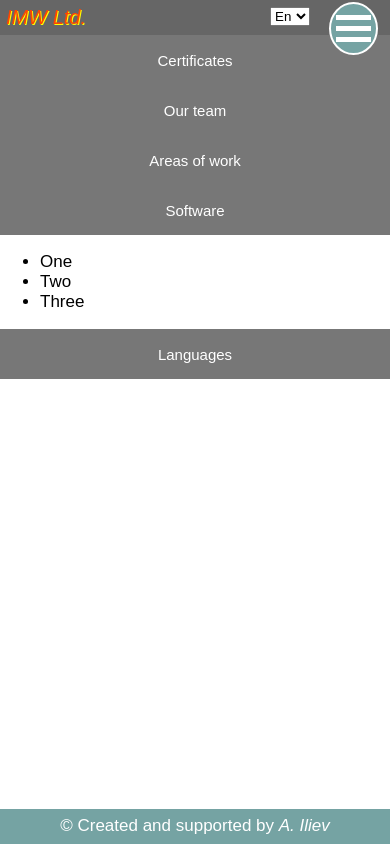
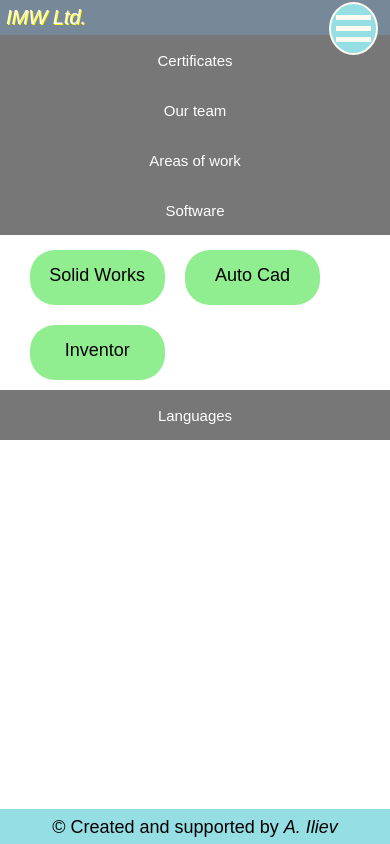
Before and after one commit to AleksandarIliev/IMW, a React (Create React App) app: page /team in a window 390 px wide. Both pictures are taken after a click on the button "Software". Built offline with nearby package versions, Linux system fonts and the light colour scheme.

Commit message:
Add css style into Team and App component

```diff
--- a/src/App.css
+++ b/src/App.css
@@ -1,7 +1,7 @@
 body {
     font-family: Arial, Verdana, sans-serif;
     margin: 0;
-    font-size: 17px;
+    font-size: 18px;
 }
 
 .header {
@@ -10,30 +10,32 @@ body {
 
 .navbar {
     display: flex;
-    background-color: #75a3a3;
+    background-color: #95DEE3;
 }
 
 .navbar a {
     padding: 6px;
     text-decoration: none;
-    color: white;
+    color: black;
     text-align: center;
     z-index: 1;
 }
 
 .navbar a:first-child {
     font-size: 20px;
-    color: orangered;
+    color: red;
     text-shadow: 1px 1px #ffff00;
     font-style: italic;
+    z-index: 1;
 }
 
 .navbar a:hover {
-    background-color: #666666;
+    background-color: #778899;
+    color: FloralWhite;
 }
 
 .navBtn {
-    background-color: #75a3a3;
+    background-color: #95DEE3;
     cursor: pointer;
     position: absolute;
     top: 0px;
@@ -41,7 +43,7 @@ body {
     z-index: 1;
     padding: 5px;
     margin: 2px;
-    border: 2px solid white;
+    border: 2px solid FloralWhite;
     border-radius: 50%;
     display: none;
 }
@@ -50,12 +52,12 @@ body {
 .lineThree {
     width: 35px;
     height: 5px;
-    background-color: white;
+    background-color: FloralWhite;
     margin: 6px 0;
     transition: 0.5s;
 }
 .navBtn:hover {
-    background-color: #666666;
+    background-color: #778899;
 }
 .miniNav a{
     display: none;
@@ -68,13 +70,11 @@ body {
     z-index: 1;
 }
 
-
 .contents {
     display: flex;
     flex-direction: row;
     flex-wrap: wrap;
 }
-
 
 .footer {
     position: fixed;
@@ -82,8 +82,8 @@ body {
     bottom: 0px;
     height: 35px;
     width: 100%;
-    background-color: #75a3a3;
-    color: white;
+    background-color: #95DEE3;
+    color: black;
     text-align: center;
 }
 
@@ -92,10 +92,14 @@ body {
     top: -10px;
 }
 .footer a {
+    text-decoration: none;
+    color: black;
+    font-style: italic;
+}
 
-    text-decoration: none;
-    color: white;
-    font-style: italic;
+.footer a:hover {
+    background-color: #778899;
+    color: FloralWhite;
 }
 
 .language {
@@ -109,6 +113,7 @@ body {
     .navbar {
         position: fixed;
         width: 100%;
+        z-index: 1;
     }
     .contents,
     .navbar,
@@ -139,13 +144,14 @@ body {
         height: 30px;
         width: 100%;
         padding-top: 10px;
-        background-color: #75a3a3;
-        color: white;
+        background-color: #95DEE3;
+        color: black;
         text-align: center;
         text-decoration: none;
     }
     .miniNav a:hover {
-        background-color: #666666;
+        background-color: #778899;
+        color: FloralWhite;
     }
     .language {
         position: fixed;
@@ -161,4 +167,8 @@ body {
         width: 100%;
         padding: 10px;
     }
+    .footer a:hover {
+        background-color: #778899;
+        color: FloralWhite;
+    }
 }
--- a/src/Components/Team/Team.css
+++ b/src/Components/Team/Team.css
@@ -74,6 +74,7 @@ article.nextSlide {
     background-color: #95DEE3;
     padding: 20px;
     margin: 20px;
+    z-index: 0;
 }
 
 .round:last-child {
@@ -83,3 +84,25 @@ article.nextSlide {
 .round:hover {
     background-color: LightGray;
 }
+
+.softStyle {
+    width: 100%;
+}
+
+.field:first-child {
+    display: none;
+}
+
+.field {
+    position: relative;
+    float: left;
+    right: 5%;
+    left: 5%;
+    border-radius: 25px;
+    background-color: #90EE90;
+    text-align: center;
+    margin: 10px;
+    padding: 15px;
+    width: 27%;
+    height: 25px;
+}
--- a/src/Components/Team/Team.js
+++ b/src/Components/Team/Team.js
@@ -72,11 +72,9 @@ export const Team = () => {
             </Collapsible>
 
             <Collapsible label={dictionary.contentTeam[3].software[0].software}>
-                <ul>
-                    <li>One</li>
-                    <li>Two</li>
-                    <li>Three</li>
-                </ul>
+                <div className="softStyle">
+                    {dictionary.contentTeam[3].software.map(x => <div className="field">{x.soft}</div>)}
+                </div>
             </Collapsible>
 
             <Collapsible label={dictionary.contentTeam[4].languages[0].languages}>
--- a/src/Languages/bg.json
+++ b/src/Languages/bg.json
@@ -211,7 +211,7 @@
                     "soft": "Auto Cad"
                 },
                 {
-                    "soft": "Invertor"
+                    "soft": "Inventor"
                 }
             ]
         },
--- a/src/Languages/de.json
+++ b/src/Languages/de.json
@@ -211,7 +211,7 @@
                     "soft": "Auto Cad"
                 },
                 {
-                    "soft": "Invertor"
+                    "soft": "Inventor"
                 }
             ]
         },
--- a/src/Languages/en.json
+++ b/src/Languages/en.json
@@ -211,7 +211,7 @@
                     "soft": "Auto Cad"
                 },
                 {
-                    "soft": "Invertor"
+                    "soft": "Inventor"
                 }
             ]
         },
```
